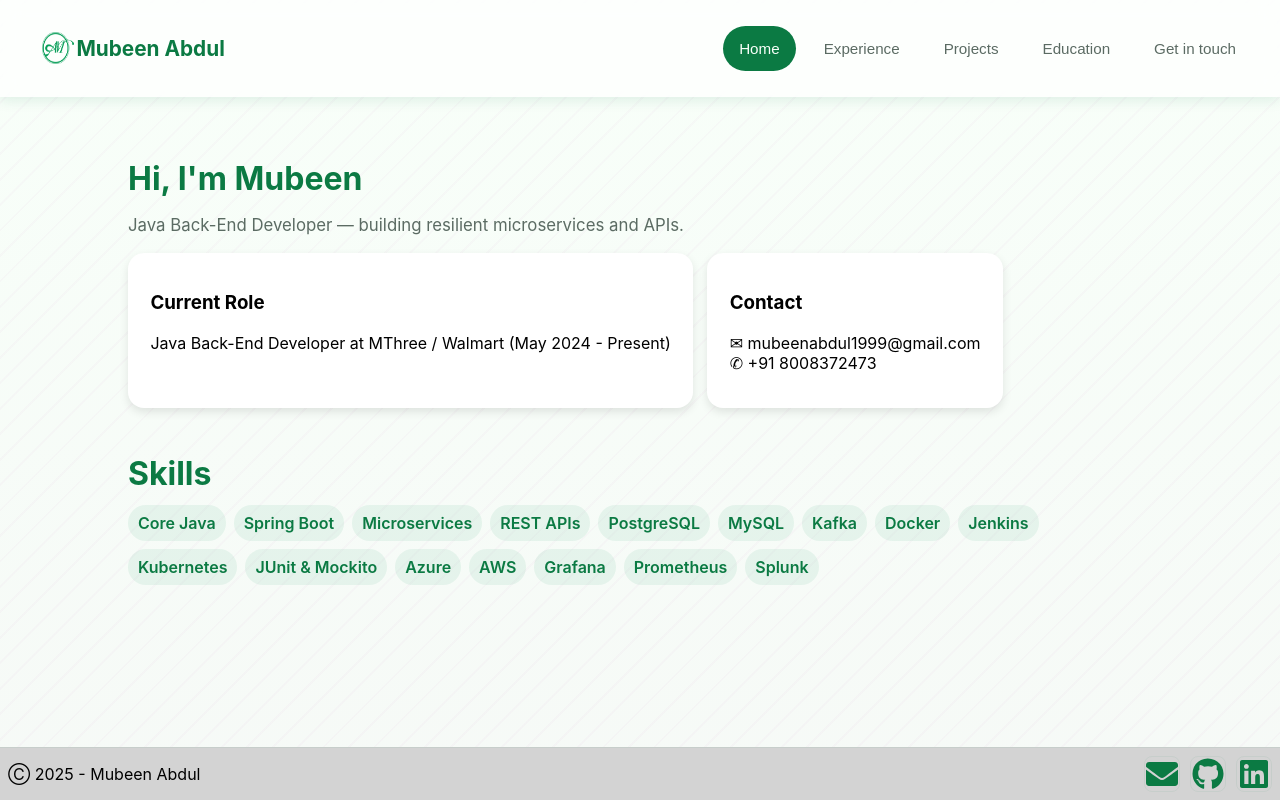
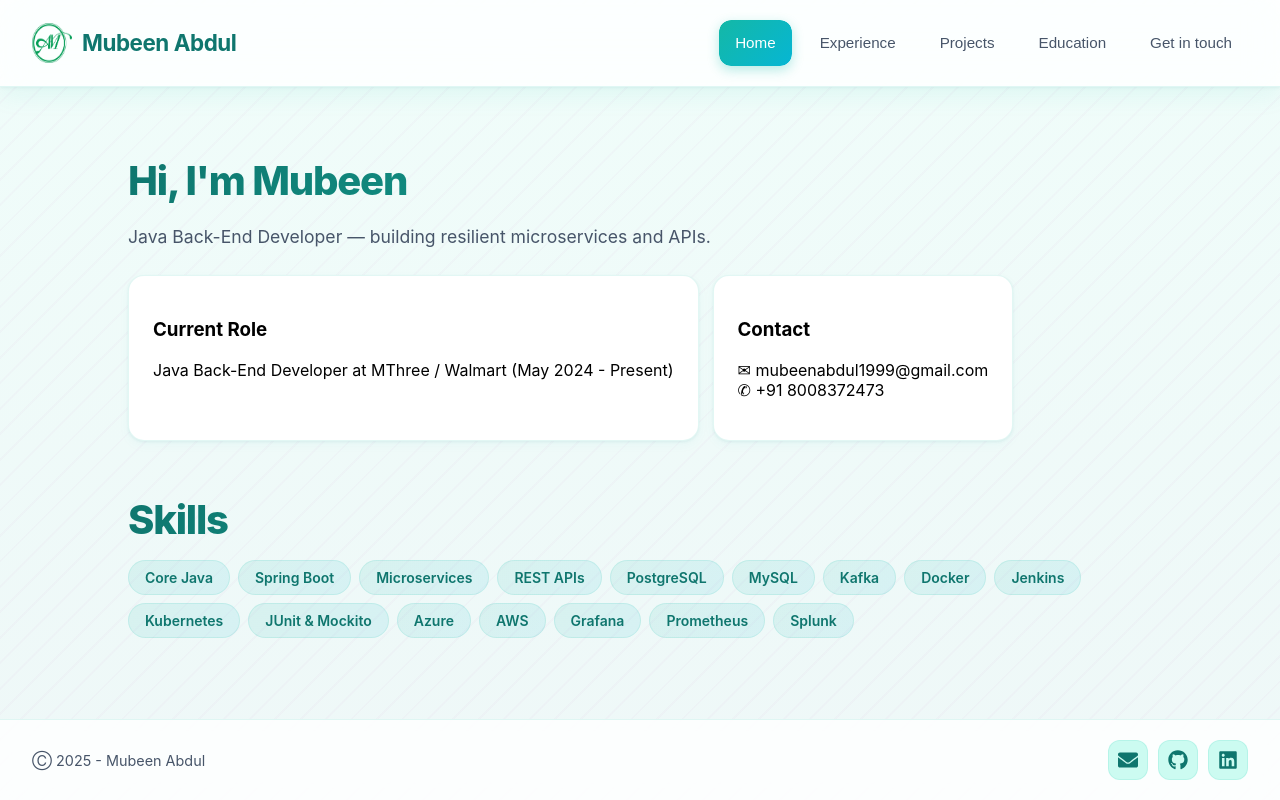
Before and after one commit to Abdul-Mubeen-git/portfolio_vite_react, a React (Vite) app: page / in a window 1280 px wide. Built offline with nearby package versions, Linux system fonts and the light colour scheme.

Commit message:
responsive fix

```diff
--- a/src/App.jsx
+++ b/src/App.jsx
@@ -82,6 +82,7 @@ export default function App() {
         transition: "background 0.5s ease"
       }}
     >
+      {menuOpen && <div className="overlay" onClick={() => setMenuOpen(false)} />}
       {sideNav()}
       {topNav()}
       {menuIcon()}
@@ -120,7 +121,7 @@ export default function App() {
 
   function sideNav() {
     return (
-      <aside className={`sidebar ${menuOpen ? "open" : ""}`} aria-hidden={!menuOpen && window.innerWidth <= 320}>
+      <aside className={`sidebar ${menuOpen ? "open" : ""}`}>
         <Logo />
         <nav className="nav-menu">
           {PAGES.map((p) => (
--- a/src/styles/main.css
+++ b/src/styles/main.css
@@ -2,13 +2,22 @@
    Author: Mubeen Abdul
    ======================================================================= */
 
-/* Define color variables */
+/* Define color variables - Modern Teal/Emerald Theme */
 :root {
-  --green-500: #0f9d58;
-  --green-600: #0b7a43;
-  --bg: #f8fff9;
-  --muted: #5b6b63;
-  --card: #ffffff;
+  --primary: #14b8a6;
+  --primary-dark: #0f766e;
+  --primary-light: #5eead4;
+  --accent: #06b6d4;
+  --bg: #f0fdfa;
+  --bg-secondary: #ccfbf1;
+  --surface: #ffffff;
+  --surface-elevated: #ffffff;
+  --text-primary: #0f172a;
+  --text-secondary: #475569;
+  --text-muted: #64748b;
+  --border: rgba(20, 184, 166, 0.12);
+  --shadow: rgba(15, 118, 110, 0.08);
+  --shadow-lg: rgba(15, 118, 110, 0.15);
 }
 
 /* Reset & global settings */
@@ -28,19 +37,35 @@ html, body, #root {
   user-select: none;
 }
 
+/* Custom Scrollbar */
+::-webkit-scrollbar {
+  width: 10px;
+  height: 10px;
+}
+
+::-webkit-scrollbar-track {
+  background: var(--bg);
+}
+
+::-webkit-scrollbar-thumb {
+  background: linear-gradient(180deg, var(--primary), var(--accent));
+  border-radius: 10px;
+  border: 2px solid var(--bg);
+}
+
+::-webkit-scrollbar-thumb:hover {
+  background: linear-gradient(180deg, var(--primary-dark), var(--primary));
+}
+
 /* App Root & Background */
 .app-root {
   display: flex;
   flex-direction: column;
   min-height: 100vh;
-  background: repeating-linear-gradient(
-    135deg,
-    rgba(15, 157, 88, 0.03) 0px,
-    rgba(15, 157, 88, 0.03) 2px,
-    transparent 1px,
-    transparent 14px
-  ),
-  linear-gradient(180deg, var(--bg), #f1fbf5);
+  background:
+    radial-gradient(circle at 20% 50%, rgba(20, 184, 166, 0.06) 0%, transparent 50%),
+    radial-gradient(circle at 80% 80%, rgba(6, 182, 212, 0.05) 0%, transparent 50%),
+    linear-gradient(135deg, var(--bg) 0%, var(--bg-secondary) 100%);
 }
 
 /* Top Navigation (Desktop) */
@@ -48,28 +73,41 @@ html, body, #root {
   display: flex;
   align-items: center;
   justify-content: space-between;
-  padding: 18px 28px;
-  background: rgba(255, 255, 255, 0.7);
-  backdrop-filter: blur(10px);
-  box-shadow: 0 4px 12px rgba(11, 122, 67, 0.1);
+  padding: 20px 32px;
+  background: rgba(255, 255, 255, 0.85);
+  backdrop-filter: blur(16px) saturate(180%);
+  box-shadow: 0 1px 3px var(--shadow), 0 8px 24px rgba(20, 184, 166, 0.08);
+  border-bottom: 1px solid var(--border);
   position: sticky;
   top: 0;
-  z-index: 10;
+  z-index: 100;
 }
 
 .brand {
   display: flex;
   align-items: center;
-  gap: 2px;
-  margin: 0.9rem;
+  gap: 10px;
+  margin: 0;
   font-weight: 700;
-  font-size: 1.3rem;
-  color: var(--green-600);
+  font-size: 1.4rem;
+  color: var(--primary-dark);
+  letter-spacing: -0.02em;
+  transition: color 0.2s ease;
+}
+
+.brand:hover {
+  color: var(--primary);
 }
 
 .logo {
-  width: 2rem;
-  height: 2rem;
+  width: 2.5rem;
+  height: 2.5rem;
+  border-radius: 8px;
+  transition: transform 0.3s ease;
+}
+
+.logo:hover {
+  transform: rotate(5deg) scale(1.05);
 }
 
 /* Nav-menu and buttons */
@@ -86,14 +124,17 @@ html, body, #root {
   justify-content: center;
   gap: 8px;
   width: 100%;
-  padding: 8px 12px;
-  border-radius: 24px;
+  padding: 10px 16px;
+  border-radius: 12px;
   border: none;
   cursor: pointer;
   font-size: 0.95rem;
-  color: var(--muted);
+  font-weight: 500;
+  color: var(--text-secondary);
   background: transparent;
-  transition: all 0.18s ease;
+  transition: all 0.25s cubic-bezier(0.4, 0, 0.2, 1);
+  position: relative;
+  overflow: hidden;
 }
 
 .top-nav .nav-menu {
@@ -106,15 +147,34 @@ html, body, #root {
   padding: 0.9rem 1rem;
 }
 
-.nav-btn.active,
-.nav-btn:hover.active {
-  background: var(--green-600);
-  color: var(--bg);
+.nav-btn::before {
+  content: '';
+  position: absolute;
+  inset: 0;
+  background: linear-gradient(135deg, var(--primary), var(--accent));
+  opacity: 0;
+  transition: opacity 0.25s ease;
+  border-radius: 12px;
 }
 
-.nav-btn:hover {
-  border: var(--green-600) 1px double;
-  color: var(--green-500);
+.nav-btn.active::before {
+  opacity: 1;
+}
+
+.nav-btn span {
+  position: relative;
+  z-index: 1;
+}
+
+.nav-btn.active {
+  color: white;
+  box-shadow: 0 4px 12px rgba(20, 184, 166, 0.3);
+}
+
+.nav-btn:hover:not(.active) {
+  background: var(--bg-secondary);
+  color: var(--primary-dark);
+  transform: translateY(-1px);
 }
 
 /* Page Container */
@@ -127,15 +187,22 @@ html, body, #root {
 }
 
 .page h1 {
-  color: var(--green-600);
-  margin-bottom: 12px;
-  font-size: 2rem;
+  color: var(--text-primary);
+  margin-bottom: 16px;
+  font-size: 2.5rem;
+  font-weight: 800;
+  letter-spacing: -0.03em;
+  background: linear-gradient(135deg, var(--primary-dark), var(--primary));
+  -webkit-background-clip: text;
+  -webkit-text-fill-color: transparent;
+  background-clip: text;
 }
 
 .lead {
-  color: var(--muted);
-  margin-bottom: 18px;
-  font-size: 1.05rem;
+  color: var(--text-secondary);
+  margin-bottom: 24px;
+  font-size: 1.1rem;
+  line-height: 1.6;
 }
 
 /* Cards */
@@ -150,10 +217,12 @@ html, body, #root {
 .experience-item,
 .edu-item,
 .project-card {
-  background: var(--card);
-  padding: 14px;
-  border-radius: 12px;
-  box-shadow: 0 6px 18px rgba(11, 122, 67, 0.06);
+  background: var(--surface);
+  padding: 20px;
+  border-radius: 16px;
+  border: 1px solid var(--border);
+  box-shadow: 0 1px 3px var(--shadow), 0 4px 12px rgba(20, 184, 166, 0.04);
+  transition: all 0.3s cubic-bezier(0.4, 0, 0.2, 1);
 }
 
 .skills-grid {
@@ -164,11 +233,20 @@ html, body, #root {
 }
 
 .skill-pill {
-  background: rgba(15, 157, 88, 0.08);
-  padding: 8px 10px;
-  border-radius: 999px;
-  color: var(--green-600);
+  background: linear-gradient(135deg, rgba(20, 184, 166, 0.1), rgba(6, 182, 212, 0.1));
+  padding: 8px 16px;
+  border-radius: 20px;
+  border: 1px solid var(--border);
+  color: var(--primary-dark);
   font-weight: 600;
+  font-size: 0.875rem;
+  transition: all 0.2s ease;
+}
+
+.skill-pill:hover {
+  background: linear-gradient(135deg, rgba(20, 184, 166, 0.2), rgba(6, 182, 212, 0.2));
+  transform: translateY(-2px);
+  box-shadow: 0 4px 8px var(--shadow);
 }
 
 /* Footer */
@@ -177,11 +255,14 @@ html, body, #root {
   display: flex;
   justify-content: space-between;
   align-items: center;
-  padding: 0.5rem;
-  border-top: 1px solid rgba(11, 122, 67, 0.06);
-  background: lightgray;
+  padding: 20px 32px;
+  border-top: 1px solid var(--border);
+  background: rgba(255, 255, 255, 0.8);
+  backdrop-filter: blur(12px);
   position: relative;
   z-index: 50;
+  color: var(--text-secondary);
+  font-size: 0.9rem;
 }
 
 .footer .socials {
@@ -193,23 +274,25 @@ html, body, #root {
   display: inline-flex;
   align-items: center;
   justify-content: center;
-  width: 36px;
-  height: 36px;
-  border-radius: 8px;
-  background: transparent;
-  border: 1px solid rgba(11, 122, 67, 0.06);
-  transition: transform 0.12s ease, background 0.12s ease;
-  color: var(--green-600);
+  width: 40px;
+  height: 40px;
+  border-radius: 12px;
+  background: var(--bg-secondary);
+  border: 1px solid var(--border);
+  transition: all 0.3s cubic-bezier(0.4, 0, 0.2, 1);
+  color: var(--primary-dark);
 }
 
 .footer .socials a:hover {
-  transform: translateY(-3px);
-  background: rgba(15, 157, 88, 0.06);
+  transform: translateY(-4px);
+  background: linear-gradient(135deg, var(--primary), var(--accent));
+  color: white;
+  box-shadow: 0 8px 16px rgba(20, 184, 166, 0.3);
 }
 
 .footer .socials svg {
-  width: 2rem;
-  height: 2rem;
+  width: 1.25rem;
+  height: 1.25rem;
 }
 
 /* Fade animations */
@@ -229,32 +312,67 @@ html, body, #root {
 .hamburger {
   display: none;
   position: fixed;
-  top: 12px;
-  right: 18px;
-  font-size: 1.6rem;
-  background: none;
-  border: none;
+  top: 16px;
+  right: 20px;
+  width: 44px;
+  height: 44px;
+  font-size: 1.5rem;
+  background: var(--surface);
+  border: 1px solid var(--border);
+  border-radius: 12px;
   cursor: pointer;
   z-index: 200;
-  color: var(--green-600);
+  color: var(--primary-dark);
+  box-shadow: 0 2px 8px var(--shadow);
+  transition: all 0.2s ease;
+}
+
+.hamburger:hover {
+  background: var(--bg-secondary);
+  transform: scale(1.05);
+}
+
+/* Overlay backdrop for mobile menu */
+.overlay {
+  display: none;
+  position: fixed;
+  top: 0;
+  left: 0;
+  width: 100vw;
+  height: 100vh;
+  background: rgba(15, 23, 42, 0.6);
+  z-index: 100;
+  backdrop-filter: blur(8px);
+  animation: fadeIn 0.3s ease;
+}
+
+@keyframes fadeIn {
+  from { opacity: 0; }
+  to { opacity: 1; }
 }
 
 /* Sidebar layout */
 .sidebar {
-  background: rgba(35, 1, 39, 0.247);
-  box-shadow: 0 4px 30px rgba(0, 0, 0, 0.1);
-  backdrop-filter: blur(9.6px);
+  background: linear-gradient(180deg,
+    rgba(255, 255, 255, 0.95) 0%,
+    rgba(240, 253, 250, 0.95) 100%);
+  box-shadow: 2px 0 24px var(--shadow-lg);
+  backdrop-filter: blur(20px) saturate(180%);
+  border-right: 1px solid var(--border);
   display: flex;
   flex-direction: column;
   align-items: center;
-  width: 80rem;
+  width: 220px;
   height: 100vh;
 }
 
 .sidebar .brand {
   text-align: center;
-  font-size: 0.95rem;
-  padding: 1rem 2rem;
+  font-size: 1.1rem;
+  padding: 2rem 1rem;
+  border-bottom: 1px solid var(--border);
+  width: 100%;
+  margin-bottom: 1rem;
 }
 
 .page {
@@ -266,18 +384,20 @@ html, body, #root {
 .card,
 .project-card,
 .experience-item {
-  background: var(--card, #fff);
-  padding: 1.2rem 1.4rem;
-  border-radius: 1rem;
-  box-shadow: 0 4px 10px rgba(0, 0, 0, 0.1);
-  transition: transform 0.3s ease, box-shadow 0.3s ease;
+  background: var(--surface);
+  padding: 1.5rem;
+  border-radius: 16px;
+  border: 1px solid var(--border);
+  box-shadow: 0 1px 3px var(--shadow), 0 4px 12px rgba(20, 184, 166, 0.04);
+  transition: all 0.3s cubic-bezier(0.4, 0, 0.2, 1);
 }
 
 .card:hover,
 .project-card:hover,
 .experience-item:hover {
-  transform: scale(1.05);
-  box-shadow: 0 8px 18px rgba(0, 0, 0, 0.15);
+  transform: translateY(-4px);
+  box-shadow: 0 12px 24px var(--shadow-lg);
+  border-color: var(--primary-light);
 }
 
 .experience-item ul {
@@ -288,41 +408,70 @@ html, body, #root {
 
 /* ====================== Breakpoints ====================== */
 
-/* Desktop (>= 769px) */
-@media only screen and (min-width: 769px) {
+/* Desktop (>= 1025px) - Top Navigation */
+@media only screen and (min-width: 1025px) {
   .sidebar { display: none; }
   .hamburger { display: none; }
   .top-nav { display: flex; }
-  .page-container { padding: 36px 64px; }
+  .page-container {
+    padding: 36px 64px;
+    margin-left: 0;
+  }
 }
 
-/* Tablet (321px - 768px) — Left sidebar visible (compact) */
-@media only screen and (min-width: 321px) and (max-width: 768px) {
+/* Tablet (769px - 1024px) — Fixed Left Sidebar */
+@media only screen and (min-width: 769px) and (max-width: 1024px) {
   .top-nav { display: none; }
   .hamburger { display: none; }
   .sidebar {
+    display: flex;
     position: fixed;
+    left: 0;
+    top: 0;
     height: 100vh;
     z-index: 50;
-    width: 200px;
+    width: 220px;
   }
-  .nav-menu { padding-top: 2rem; }
+  .sidebar .nav-menu {
+    padding-top: 2rem;
+    width: 100%;
+    padding-left: 1rem;
+    padding-right: 1rem;
+  }
+  .page-container {
+    margin-left: 220px;
+    padding: 36px;
+  }
 }
 
-/* Mobile (<= 320px) — Overlay menu */
-@media only screen and (max-width: 400px) {
+/* Mobile (<= 768px) — Hamburger with Overlay Menu */
+@media only screen and (max-width: 768px) {
   .top-nav { display: none; }
+  .hamburger { display: block; }
+  .overlay { display: block; }
   .sidebar {
+    display: flex;
     position: fixed;
-    left: -260px;
+    left: -100%;
     top: 0;
-    height: 100dvh;
-    width: 20rem;
+    height: 100vh;
+    width: 280px;
+    max-width: 85vw;
     z-index: 150;
-    transition: left 0.28s ease;
+    transition: left 0.3s ease;
   }
-  .nav-menu {padding-top: 2rem;}
-  .sidebar.open { left: 0; }
-
-  .hamburger { display: block; }
+  .sidebar .nav-menu {
+    padding-top: 2rem;
+    width: 100%;
+    padding-left: 1rem;
+    padding-right: 1rem;
+  }
+  .sidebar.open {
+    left: 0;
+    box-shadow: 2px 0 10px rgba(0, 0, 0, 0.3);
+  }
+  .page-container {
+    margin-left: 0;
+    padding: 24px 16px;
+  }
 }
```
